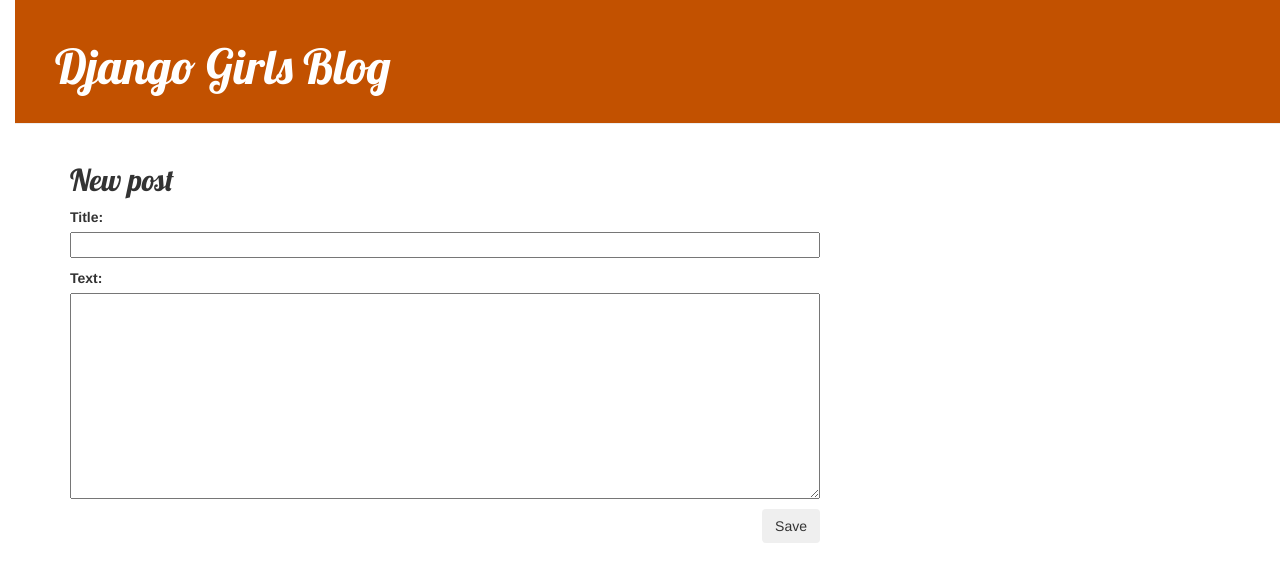
After one commit to sztukenZ/my-first-blog, a Django app: page /post/new in a window 1280 px wide. The commit adds this page. Shown: the top 582 px of the page. Run offline with Django 4.2, Linux system fonts and the light colour scheme; some libraries are stand-ins or nearby versions.

Commit message:
Added views to create/edit blog post inside the site.

```diff
--- /dev/null
+++ b/blog/forms.py
@@ -0,0 +1,8 @@
+from django import forms
+from .models import Post
+
+class PostForm(forms.ModelForm):
+
+    class Meta:
+        model = Post
+        fields = ('title', 'text')
--- a/blog/templates/blog/base.html
+++ b/blog/templates/blog/base.html
@@ -18,6 +18,11 @@
     <link rel="stylesheet" href="{% static 'css/blog.css' %}" />
   </head>
   <body>
+    {% if user.is_authenticated %}
+    <a href="{% url 'post_new' %}" class="top-menu"
+      ><span class="glyphicon glyphicon-plus"></span
+    ></a>
+    {% endif %}
     <div class="page-header">
       <h1><a href="/">Django Girls Blog</a></h1>
     </div>
--- a/blog/templates/blog/post_detail.html
+++ b/blog/templates/blog/post_detail.html
@@ -2,6 +2,10 @@
 <div class="post">
   {% if post.published_date %}
   <div clas="date">{{ post.published_date }}</div>
+  {% endif %} {% if user.is_authenticated %}
+  <a class="btn btn-default" href="{% url 'post_edit' pk=post.pk %}"
+    ><span class="glyphicon glyphicon-pencil"></span
+  ></a>
   {% endif %}
   <h2>{{ post.title }}</h2>
   <p>{{ post.text|linebreaksbr }}</p>
--- /dev/null
+++ b/blog/templates/blog/post_edit.html
@@ -0,0 +1,8 @@
+{% extends 'blog/base.html' %} {% block content %}
+<h2>New post</h2>
+<form method="POST" class="post-form">
+  {% csrf_token %} {{ form.as_p }}
+  <button type="submit" class="save btn btm-default">Save</button>
+</form>
+
+{% endblock %}
--- a/blog/urls.py
+++ b/blog/urls.py
@@ -4,4 +4,6 @@
 urlpatterns = [
     path('', views.post_list, name='post_list'),
     path('post/<int:pk>/', views.post_detail, name='post_detail'),
+    path('post/new', views.post_new, name='post_new'),
+    path('post/<int:pk>/edit', views.post_edit, name='post_edit'),
 ]
--- a/blog/views.py
+++ b/blog/views.py
@@ -1,5 +1,7 @@
-from django.shortcuts import render, get_object_or_404
+from django.shortcuts import render, get_object_or_404, redirect
 from django.utils import timezone
+
+from blog.forms import PostForm
 from .models import Post
 
 # Create your views here.
@@ -11,3 +13,30 @@
 def post_detail(request, pk):
     post = get_object_or_404(Post, pk=pk)
     return render(request, 'blog/post_detail.html', {'post': post})
+
+def post_new(request):
+    if request.method == "POST":
+        form = PostForm(request.POST)
+        if form.is_valid():
+            post = form.save(commit=False)
+            post.author = request.user
+            post.published_date = timezone.now()
+            post.save()
+            return redirect('post_detail', pk=post.pk)
+    else:
+        form = PostForm()
+    return render(request, 'blog/post_edit.html', {'form': form})
+
+def post_edit(request, pk):
+    post = get_object_or_404(Post, pk=pk)
+    if request.method == "POST":
+        form = PostForm(request.POST, instance=post)
+        if form.is_valid():
+            post = form.save(commit=False)
+            post.author = request.user
+            post.published_date = timezone.now()
+            post.save()
+            return redirect('post_detail', pk=post.pk)
+    else:
+        form = PostForm(instance=post)
+    return render(request, 'blog/post_edit.html', {'form': form})
```
